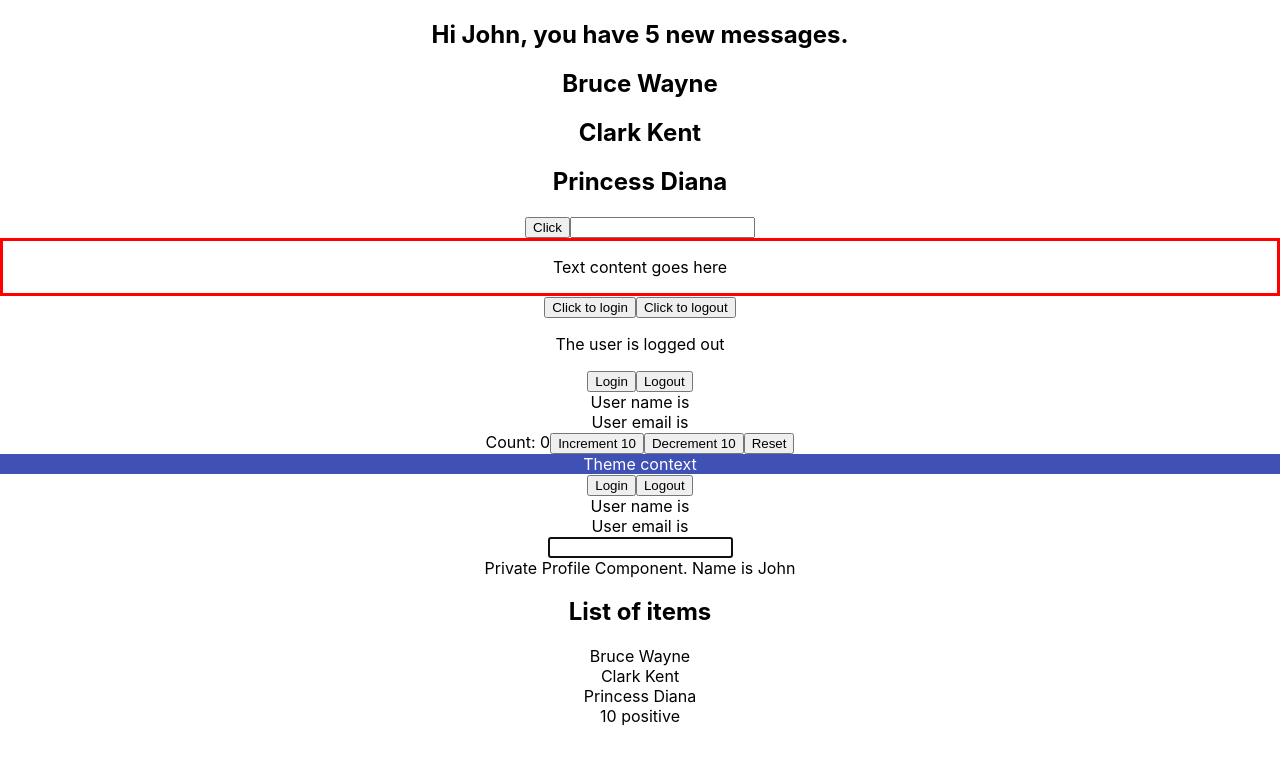
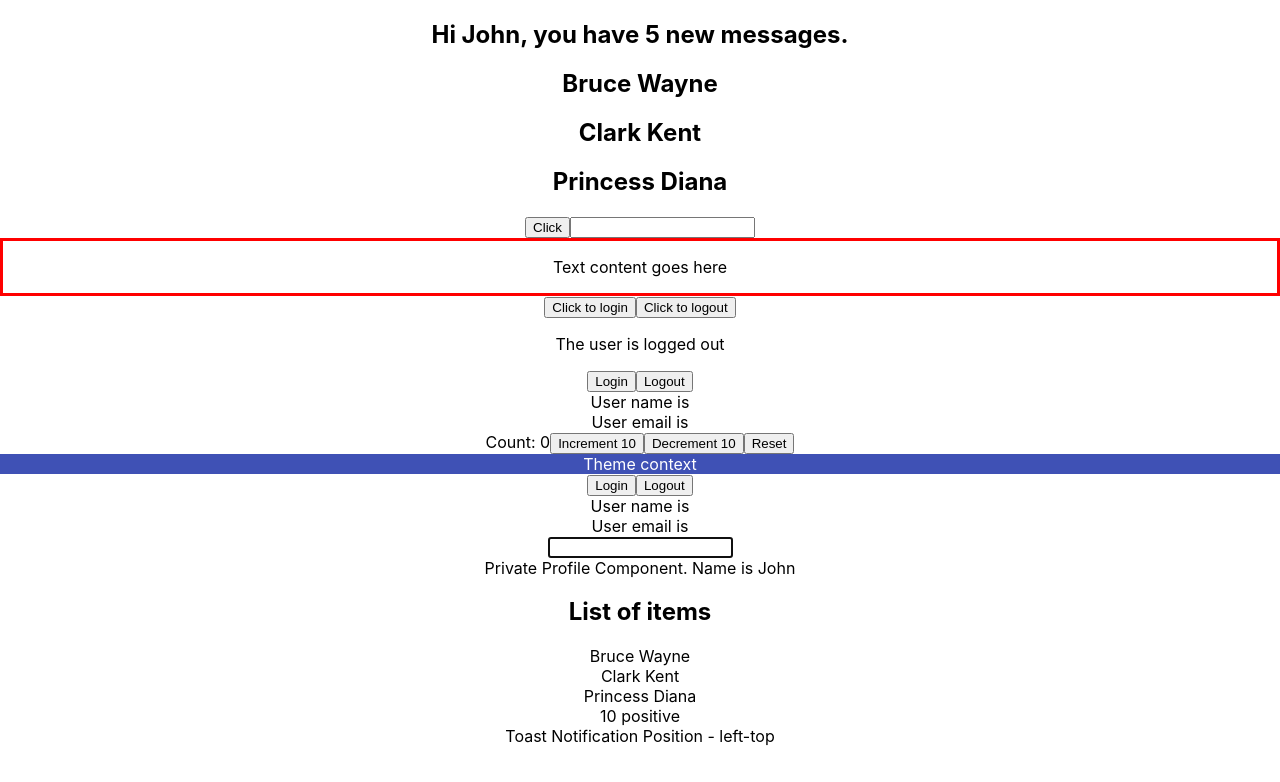
Before and after one commit to mmartins23/react-typescript-tutorial, a React (Create React App) app: page / in a window 1280 px wide. Shown: the top 782 px of the page. Built offline with nearby package versions, Linux system fonts and the light colour scheme.

Commit message:
React TypeScript Tutorial 21 - Template Literals and Exclude

```diff
--- a/src/App.tsx
+++ b/src/App.tsx
@@ -16,6 +16,7 @@
 import Profile from './components/auth/Profile';
 import { List } from './components/generics/List';
 import { RandomNumber } from './components/restriction/RandomNumber';
+import { Toast } from './components/templateliterals/Toast';
 
 function App() {
 
@@ -74,6 +75,7 @@
         onClick={(item) => console.log(item)}
       />
       <RandomNumber value={10} isPositive/>
+      <Toast position={"left-top"}/>
     </div>
   );
 }
--- /dev/null
+++ b/src/components/templateliterals/Toast.tsx
@@ -0,0 +1,18 @@
+type HorizontalPosition = 'left' | 'center' | 'right'
+type VerticalPosition = 'top' | 'center' | 'bottom'
+
+type ToastProps = {
+  position:
+    | Exclude<`${HorizontalPosition}-${VerticalPosition}`, 'center-center'>
+    | 'center'
+}
+
+/**
+ * Position prop can be one of
+ * "left-center" | "left-top" | "left-bottom" | "center" | "center-top" |
+ * "center-bottom" | "right-center" | "right-top" | "right-bottom"
+ */
+
+export const Toast = ({ position }: ToastProps) => {
+  return <div>Toast Notification Position - {position}</div>
+}
```
Also changed, not shown: 1 other file (tests, documents, lock files or other folders).
